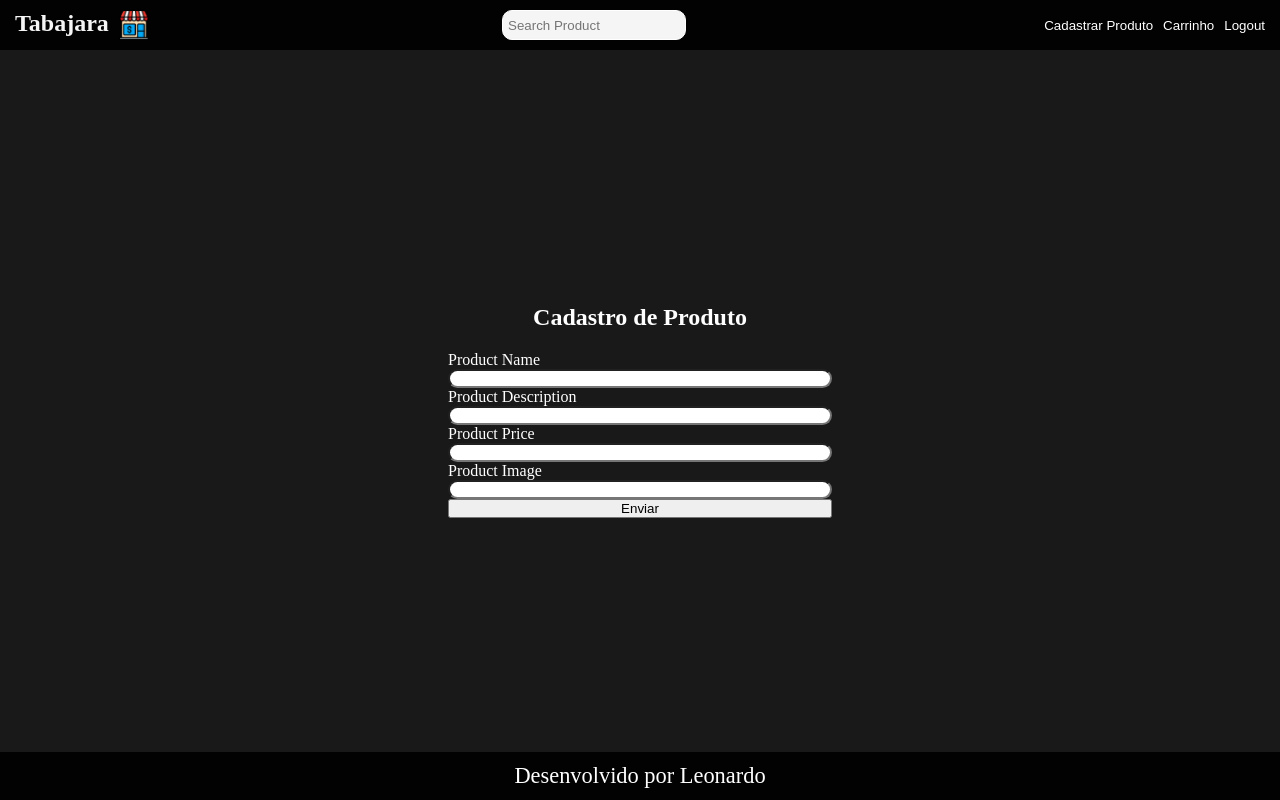
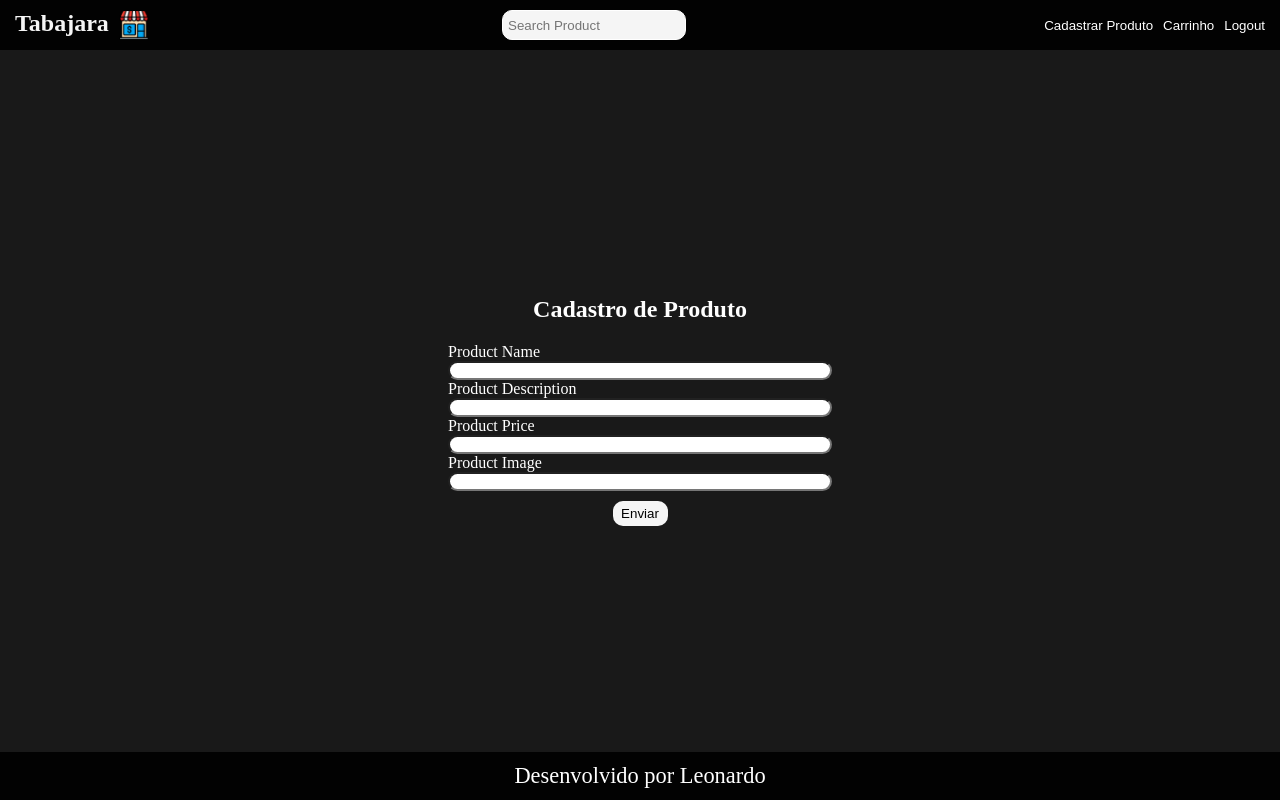
Before and after one commit to Leonardo-KF/C017-ReactTs, a React (Vite) app in the folder Ecommerce/: page /create in a window 1280 px wide. Built offline with nearby package versions, Linux system fonts and the light colour scheme.

Commit message:
style: update button of the form

```diff
--- a/Ecommerce/src/pages/createProduct/createProduct.tsx
+++ b/Ecommerce/src/pages/createProduct/createProduct.tsx
@@ -78,7 +78,9 @@ export function CreateProduct() {
           name="productImage"
           required
         ></input>
-        <button type="submit">Enviar</button>
+        <section>
+          <button type="submit">Enviar</button>
+        </section>
       </form>
     </ContentDiv>
   );
--- a/Ecommerce/src/pages/createProduct/styles.ts
+++ b/Ecommerce/src/pages/createProduct/styles.ts
@@ -24,4 +24,29 @@ export const ContentDiv = styled.div`
     padding-left: 5px;
     width: 100%;
   }
+
+  section {
+    display: flex;
+    width: 100%;
+    align-items: center;
+    justify-content: center;
+    padding-top: 10px;
+  }
+
+  button {
+    display: flex;
+    height: 25px;
+    width: 55px;
+    border-radius: 10px;
+    background-color: whitesmoke;
+    color: black;
+    border: none;
+    justify-content: center;
+    align-items: center;
+    cursor: pointer;
+
+    :hover {
+      background-color: blue;
+    }
+  }
 `;
```
